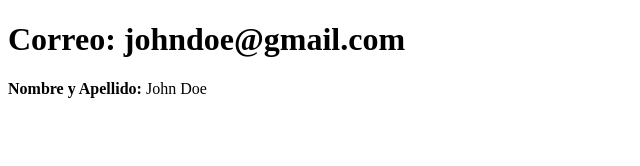
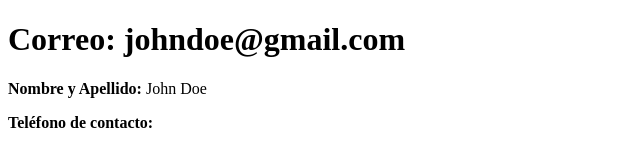
Before and after one commit to carls-ponce/sistema-registro, a plain HTML site: page contacto.html in a window 1280 px wide. Shown: the whole page, without its empty margins (0-640 px from the left). Drawn offline with Linux system fonts and the light colour scheme.

Commit message:
agregando parrafo

```diff
--- a/contacto.html
+++ b/contacto.html
@@ -8,5 +8,6 @@
 <body>
     <h1>Correo: johndoe@gmail.com</h1>
     <p><strong>Nombre y Apellido: </strong>John Doe</p>
+    <p><strong>Teléfono de contacto: </strong></p>
 </body>
 </html>
```
